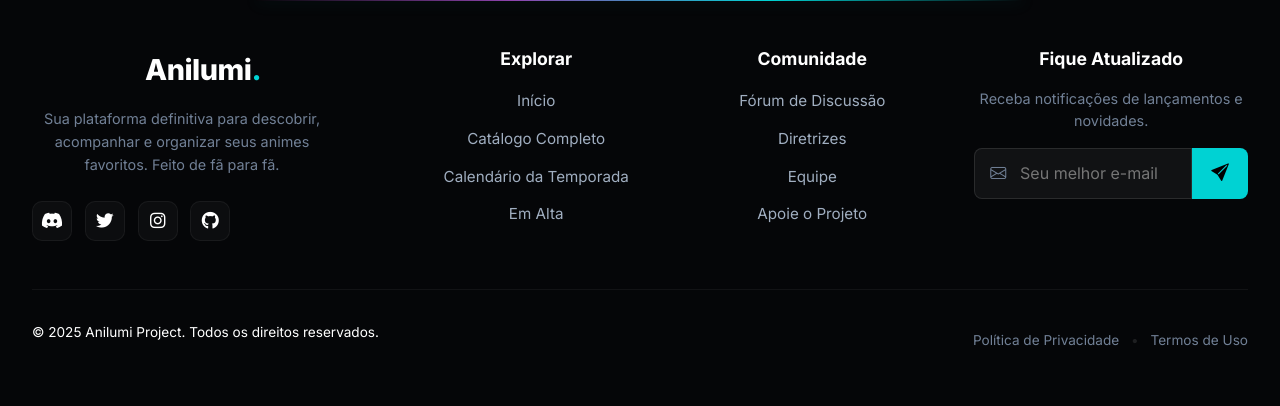
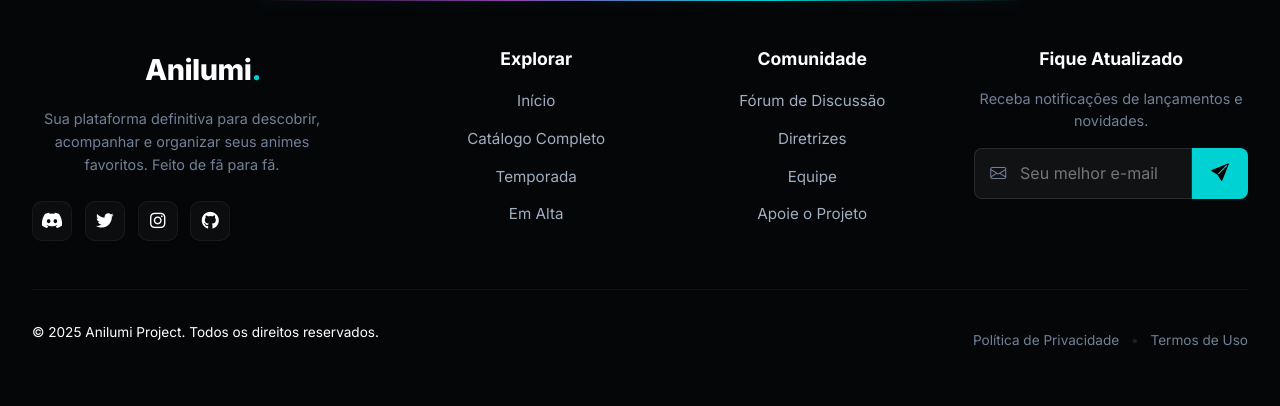
Before and after one commit to LucasdevBastos/PROJETO_CURSO_FIC_DJANGO., a Django app: page /calendario/ in a window 1280 px wide. Shown: the part 1679-2085 px from the top of the page. Run offline with Django 5.2, Linux system fonts and the light colour scheme; a user stored in the database is signed in; data comes from the database, SQL or seed files in the repository; data that the repository does not hold is empty.

Commit message:
Update menu label and remove superuser creation logic
Changed the navigation label from 'Calendário da Temporada' to 'Temporada' in base.html for a simpler menu. Removed the automatic superuser creation logic from railway_init.sh, likely to improve security or avoid redundant user creation.

```diff
--- a/animecalendar/templates/base.html
+++ b/animecalendar/templates/base.html
@@ -306,9 +306,9 @@
                     <li><a href="{% url 'landing' %}">Início</a></li>
                     <li><a href="{% url 'anime:anime_list' %}">Catálogo Completo</a></li>
                     {% if user.is_authenticated %}
-                    <li><a href="{% url 'calendar_app:month_current' %}">Calendário da Temporada</a></li>
+                    <li><a href="{% url 'calendar_app:month_current' %}">Temporada</a></li>
                     {% else %}
-                    <li><a href="{% url 'users:login' %}?next={% url 'calendar_app:month_current' %}">Calendário da Temporada</a></li>
+                    <li><a href="{% url 'users:login' %}?next={% url 'calendar_app:month_current' %}">Temporada</a></li>
                     {% endif %}
                     <li><a href="#">Em Alta</a></li>
                 </ul>
```
Also changed, not shown: 1 other file.
